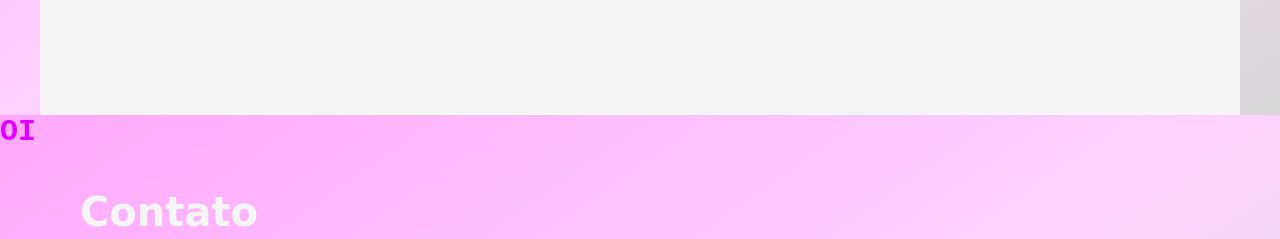
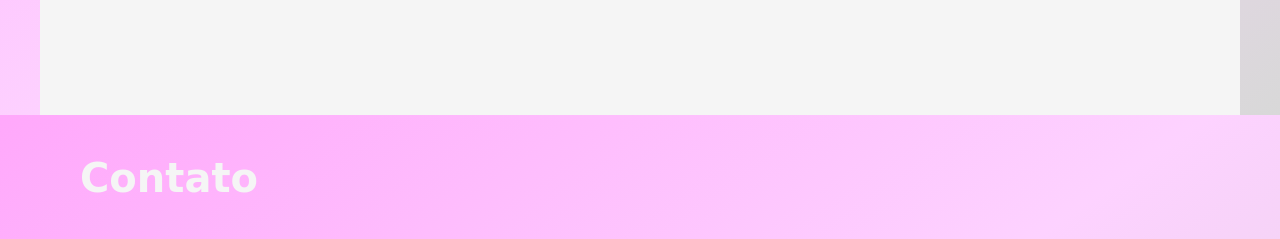
Before and after one commit to Tsantos2007/andreia1916, a plain HTML site: page index.html in a window 1280 px wide. Shown: the part 1485-1724 px from the top of the page. Drawn offline with Linux system fonts and the light colour scheme.

Commit message:
Update index.html

```diff
--- a/index.html
+++ b/index.html
@@ -419,7 +419,7 @@
       </section>
 
       <section>
-        <a href="https://www.instagram.com/stories/highlights/18032254438276550/?hl=pt"><h2>OI</h2></a>
+        <a href="https://www.instagram.com/stories/highlights/18032254438276550/?hl=pt"><h2></h2></a>
       </section>
 
       <section class="contato container" id="contato">
```
